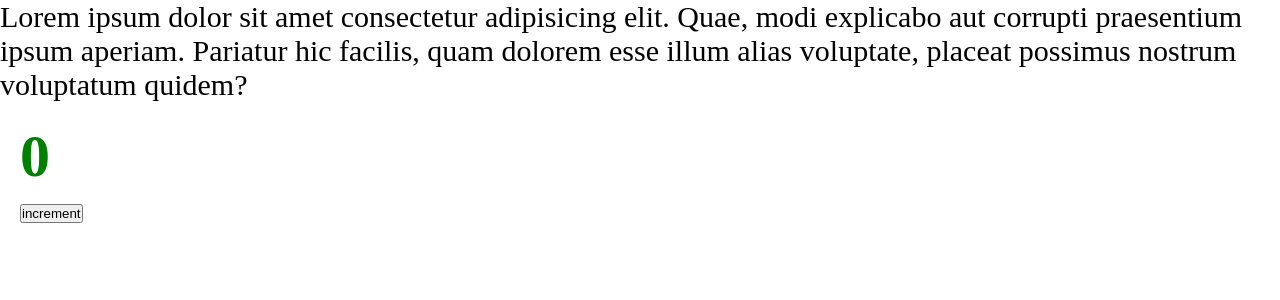
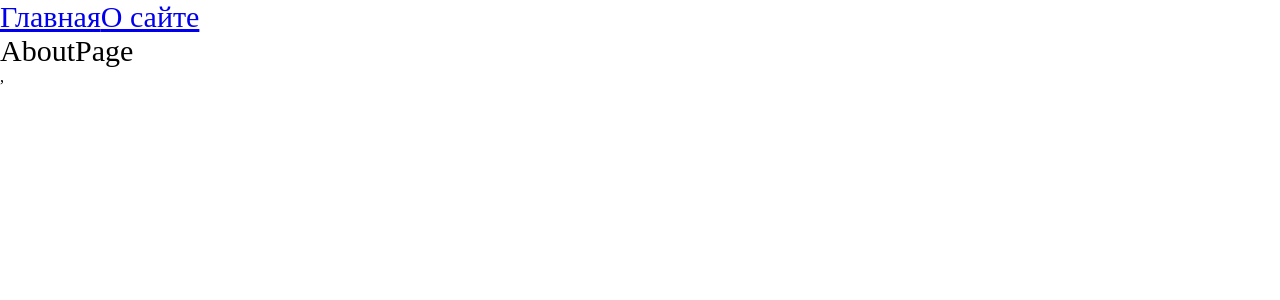
Before and after one commit to EgorSherstnev/UlbiSection1, a React app: page /about in a window 1280 px wide. Shown: the top 300 px of the page. Built offline with nearby package versions, Linux system fonts and the light colour scheme.

Commit message:
section-1 lesson-6 added router

```diff
--- a/src/App.tsx
+++ b/src/App.tsx
@@ -1,11 +1,20 @@
+import { Route, Routes, Link } from 'react-router-dom';
 import Counter from './components/Counter';
 import './index.scss'
+import AboutPage from './pages/AboutPage/AboutPage';
+import MainPage from './pages/MainPage/MainPage';
 
 const App = () => {
   return (
     <div className='app'>
-        Lorem ipsum dolor sit amet consectetur adipisicing elit. Quae, modi explicabo aut corrupti praesentium ipsum aperiam. Pariatur hic facilis, quam dolorem esse illum alias voluptate, placeat possimus nostrum voluptatum quidem?
-        <Counter />
+      <Link to={'/'}>Главная</Link>
+      <Link to={'/about'}>О сайте</Link>
+      <Routes>
+        <Route path='/' element={<MainPage />} />
+        <Route path='/about' element={<AboutPage />} />
+        {/* <Route path='/contact' element={<Contact />} /> */}
+        {/* <Route path='*' element={<NotFound />} /> */}
+      </Routes>
     </div>
   )
 }
--- a/src/index.tsx
+++ b/src/index.tsx
@@ -1,8 +1,10 @@
 import { render } from "react-dom";
-import Counter from "./components/Counter";
 import App from "./App";
+import { BrowserRouter } from "react-router-dom";
 
 render(
-   <App />,
+   <BrowserRouter>
+      <App />,
+   </BrowserRouter>,
    document.getElementById('root')
 )
--- /dev/null
+++ b/src/pages/AboutPage/AboutPage.tsx
@@ -0,0 +1,9 @@
+import React from 'react'
+
+const AboutPage = () => {
+  return (
+    <div>AboutPage</div>
+  )
+}
+
+export default AboutPage
--- /dev/null
+++ b/src/pages/MainPage/MainPage.tsx
@@ -0,0 +1,9 @@
+import React from 'react'
+
+const MainPage = () => {
+  return (
+    <div>MainPage</div>
+  )
+}
+
+export default MainPage
```
Also changed, not shown: 6 other files (tests, documents, lock files or other folders).
